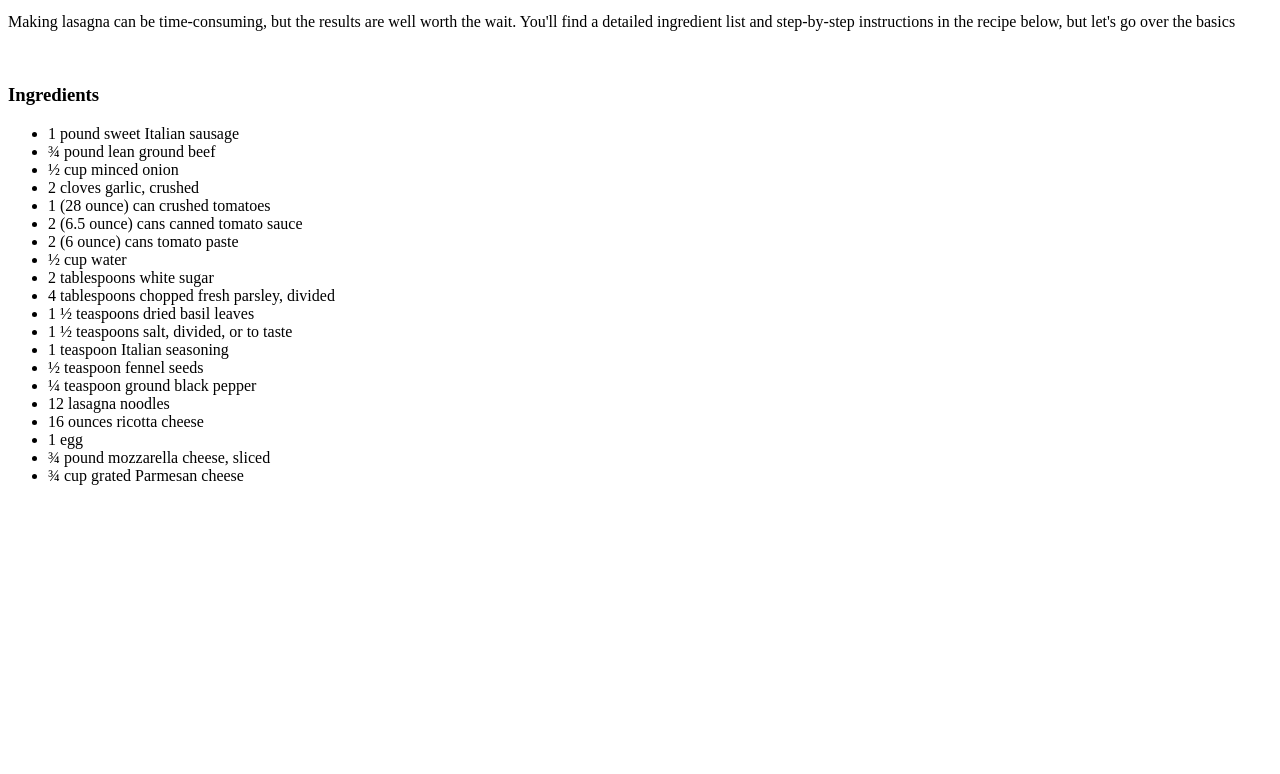
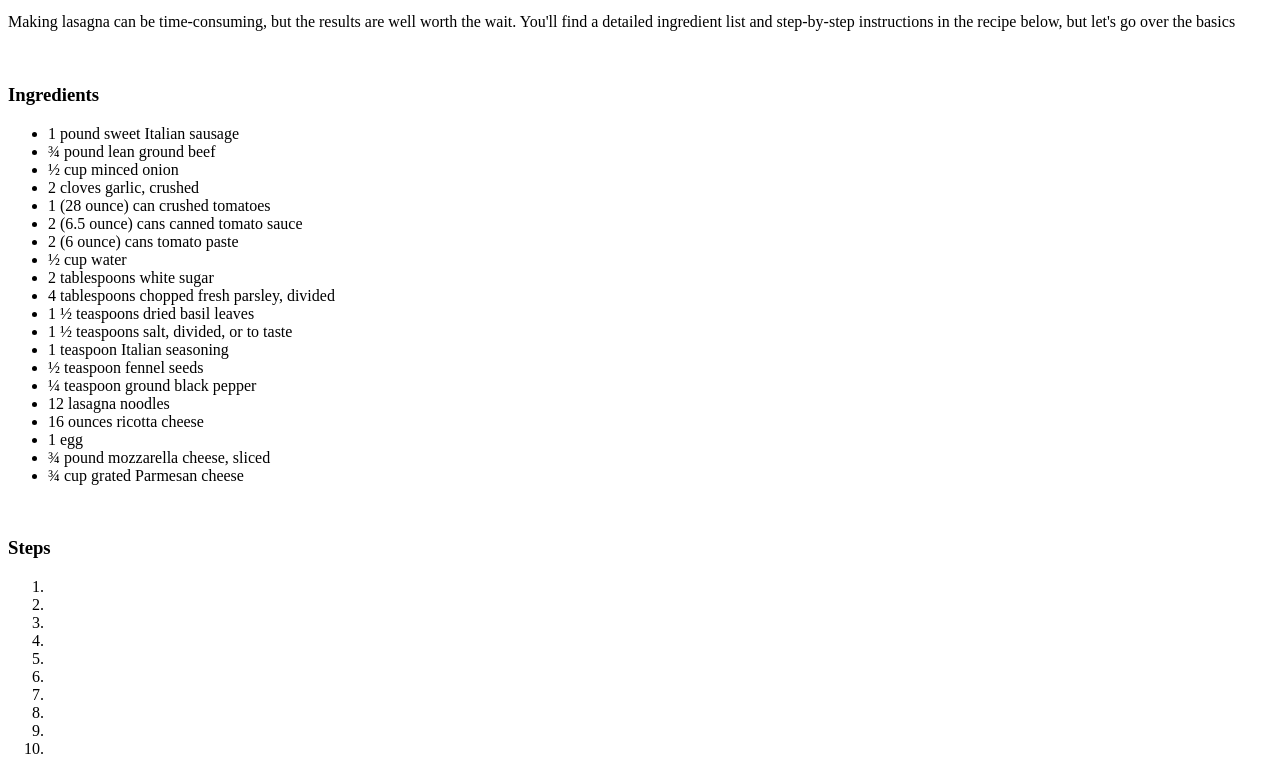
Before and after one commit to Nebuer01/odin_recipes, a plain HTML site: page recipes/lasagna.html in a window 1280 px wide. Shown: the part 575-1349 px from the top of the page. Before the commit the page ends 1076 px from the top, so only its background shows below. Drawn offline with Linux system fonts and the light colour scheme.

Commit message:
Add infrastructure for an ordered list of the cooking steps

```diff
--- a/recipes/lasagna.html
+++ b/recipes/lasagna.html
@@ -36,5 +36,19 @@
         <li>¾ pound mozzarella cheese, sliced</li>
         <li>¾ cup grated Parmesan cheese</li>
     </ul>
+    <br>
+    <h3>Steps</h3>
+    <ol>
+        <li></li>
+        <li></li>
+        <li></li>
+        <li></li>
+        <li></li>
+        <li></li>
+        <li></li>
+        <li></li>
+        <li></li>
+        <li></li>
+    </ol>
 </body>
 </html>
```
